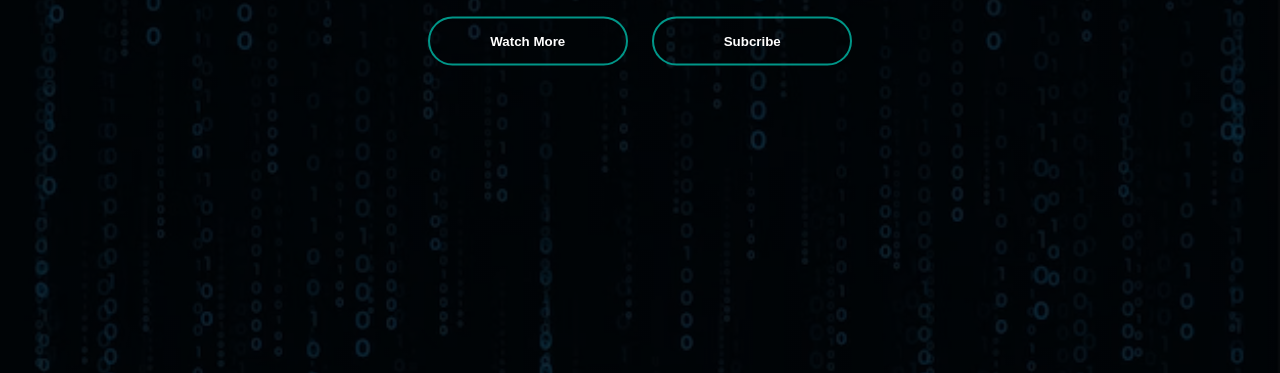
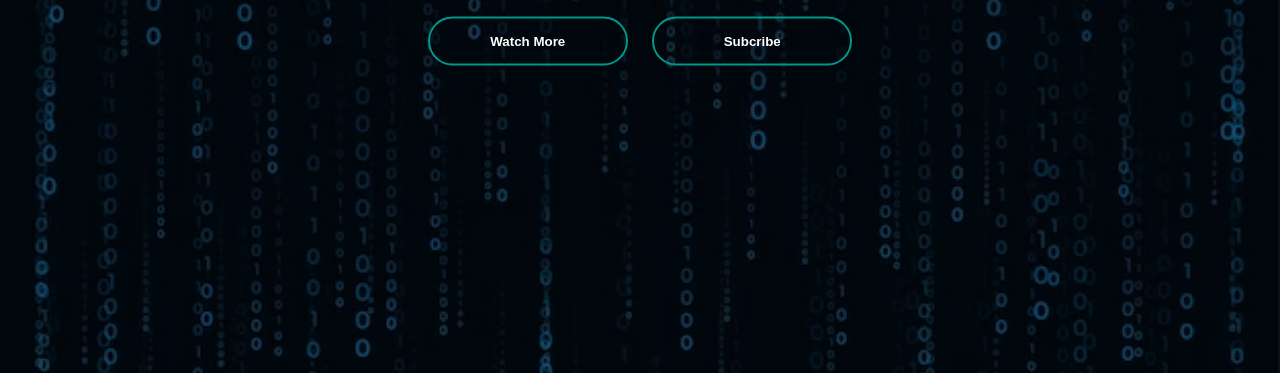
Before and after one commit to Mithilesh-295/Task-5, a plain HTML site: page Task 5 web/index.html in a window 1280 px wide. Shown: the part 427-800 px from the top of the page. Drawn offline with Linux system fonts and the light colour scheme.

Commit message:
Update style.css

```diff
--- a/Task 5 web/style.css
+++ b/Task 5 web/style.css
@@ -6,7 +6,7 @@
 .banner{
     width: 100%;
     height: 100vh;
-    background-image: linear-gradient(rgba(0,0,0,0.75),rgba(0,0,0,0.75)),url(img.avif);
+    background-image: linear-gradient(rgba(0,0,0,0.5),rgba(0,0,0,0.5)),url(img.avif);
     background-size: cover ;
     background-position: center;
 }
```
